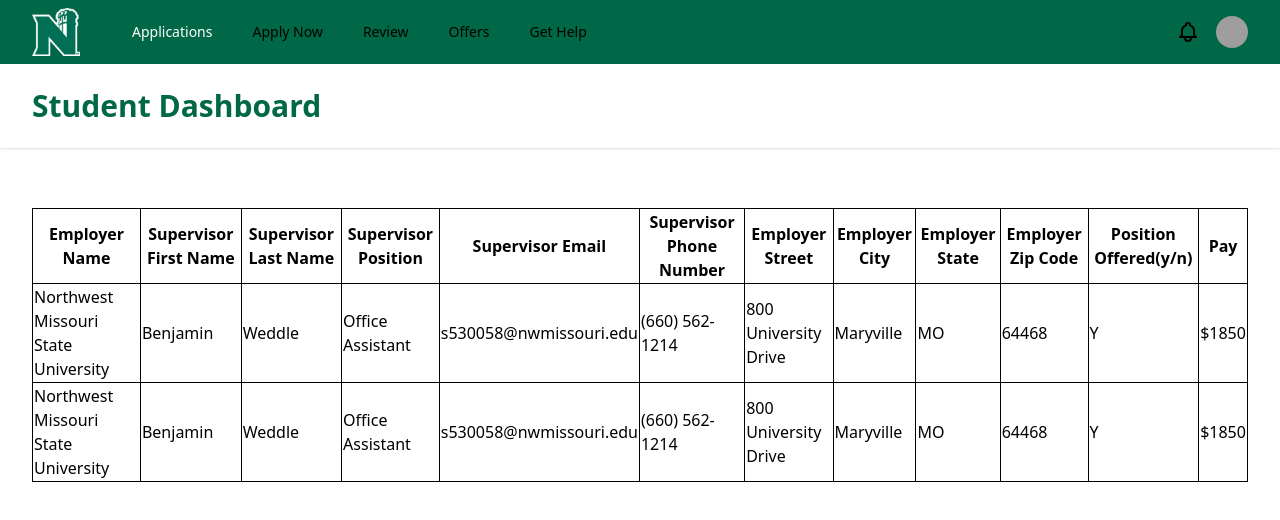
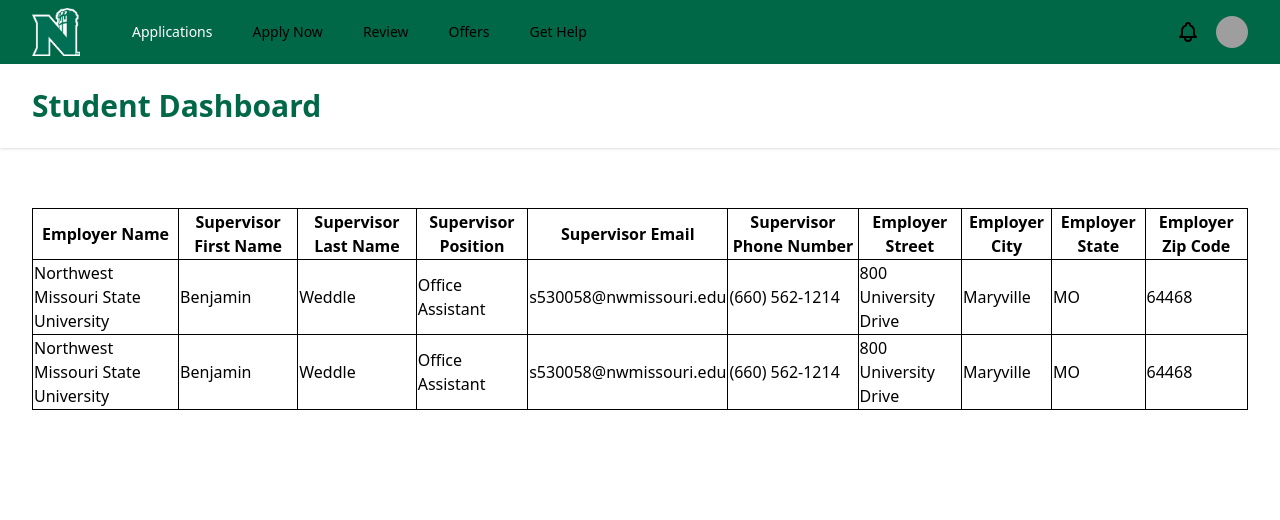
Before and after one commit to Software-Practise/front-end-intern-management, a React (Create React App) app: page /student in a window 1280 px wide. Shown: the top 520 px of the page. Built offline with nearby package versions, Linux system fonts and the light colour scheme; grey boxes are pictures that could not be loaded.

Commit message:
Update comments

```diff
--- a/src/views/StudentDashboard.jsx
+++ b/src/views/StudentDashboard.jsx
@@ -206,7 +206,7 @@
         </header>
         <main>
           <div className="max-w-7xl mx-auto py-6 sm:px-6 lg:px-8">
-            {/* Replace with your content */}
+            {/* Pseudodata Table */}
             <div className="px-4 py-6 sm:px-0">
             <table class = "border-collapse mt-3 border border-slate-500 ...">
                 <thead>
@@ -221,8 +221,6 @@
                     <th class="m-4 border border-slate-600 ...">Employer City</th>
                     <th class="m-4 border border-slate-600 ...">Employer State</th>
                     <th class="m-4 border border-slate-600 ...">Employer Zip Code</th>
-                    <th class="m-4 border border-slate-600 ...">Position Offered(y/n)</th>
-                    <th class="m-4 border border-slate-600 ...">Pay</th>
                   </tr>
                 </thead>
                 <tbody>
@@ -237,8 +235,6 @@
                     <td class="border border-slate-700 ...">Maryville</td>
                     <td class="border border-slate-700 ...">MO</td>
                     <td class="border border-slate-700 ...">64468</td>
-                    <td class="border border-slate-700 ...">Y</td>
-                    <td class="border border-slate-700 ...">$1850</td>
                   </tr>
                   <tr>
                   <td class="border border-slate-700 ...">Northwest Missouri State University</td>
@@ -251,8 +247,6 @@
                     <td class="border border-slate-700 ...">Maryville</td>
                     <td class="border border-slate-700 ...">MO</td>
                     <td class="border border-slate-700 ...">64468</td>
-                    <td class="border border-slate-700 ...">Y</td>
-                    <td class="border border-slate-700 ...">$1850</td>
                   </tr>
                 </tbody>
               </table>
```
